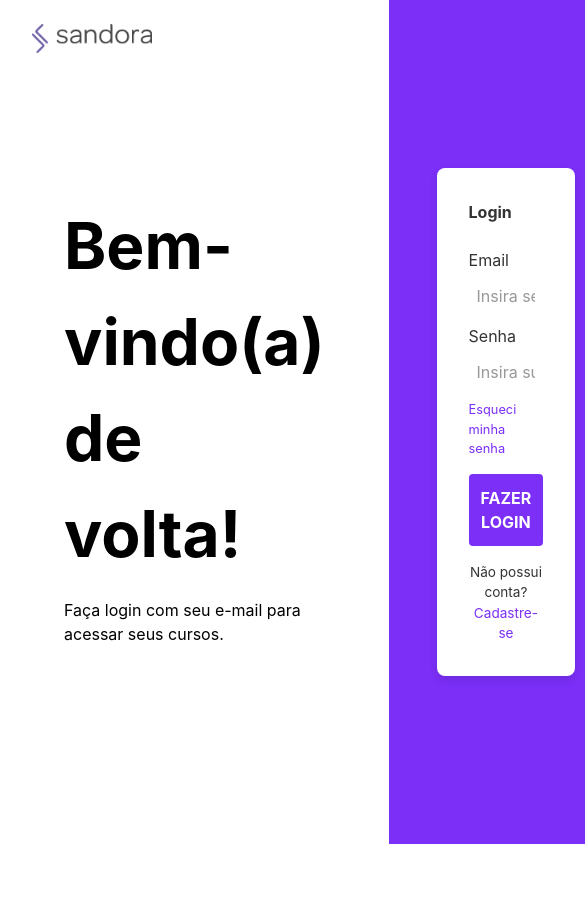
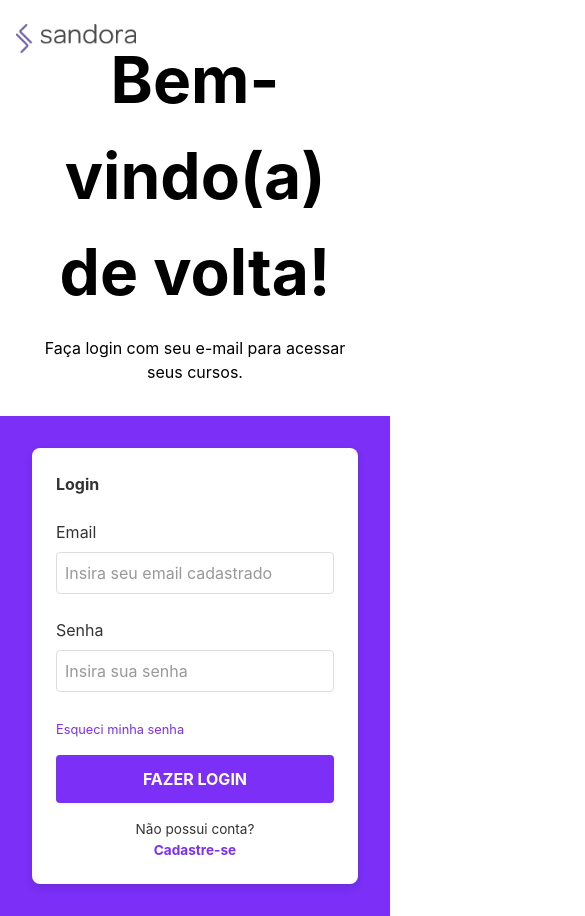
Before and after one commit to rayquezia03/login-app, a Next.js app: page /login in a window 390 px wide. Shown: the top 916 px of the page, 585 px wide, since content can reach past the window. Before the commit the page ends 844 px from the top, so only its background shows below. Built offline with nearby package versions, Linux system fonts and the light colour scheme.

Commit message:
adjs reponsiveness login

```diff
--- a/app/components/Login.tsx
+++ b/app/components/Login.tsx
@@ -4,6 +4,7 @@ import React from "react";
 import { useRouter } from "next/navigation";
 import { useForm } from "react-hook-form";
 import Image from "next/image";
+import "./login.css";
 
 interface LoginData {
   email: string;
@@ -24,33 +25,17 @@ export default function Login() {
   };
 
   return (
-    <div style={{ display: "flex", minHeight: "100vh", position: "relative" }}>
+    <div className="login-container">
       {/* LOGO */}
       <Image
         src="/logo_sandora.png"
         alt="Logo Sandora"
         width={120}
         height={40}
-        style={{
-          position: "absolute",
-          top: "1.5rem",
-          left: "2rem",
-          zIndex: 10,
-        }}
+        className="logo"
       />
       {/* Lado esquerdo */}
-      <div
-        style={{
-          flex: 1,
-          backgroundColor: "white",
-          padding: "4rem",
-          display: "flex",
-          flexDirection: "column",
-          justifyContent: "center",
-          gap: "1rem",
-          fontFamily: "'Inter', sans-serif",
-        }}
-      >
+      <div className="left-side">
         <h2 style={{ color: 'black', fontWeight: "bold", fontSize: "4rem" }}>
           Bem-vindo(a) de volta!
         </h2>
@@ -58,31 +43,8 @@ export default function Login() {
       </div>
 
       {/* Lado direito */}
-      <div
-        style={{
-          flex: 1,
-          backgroundColor: "#7B2FF7",
-          color: "white",
-          padding: "3rem",
-          display: "flex",
-          justifyContent: "center",
-          alignItems: "center",
-          fontFamily: "'Inter', sans-serif",
-        }}
-      >
-        <form
-          onSubmit={handleSubmit(onSubmit)}
-          style={{
-            backgroundColor: "white",
-            borderRadius: "8px",
-            padding: "2rem",
-            color: "#333",
-            width: "100%",
-            maxWidth: "400px",
-            boxShadow: "0 4px 8px rgb(0 0 0 / 0.1)",
-          }}
-          noValidate
-        >
+      <div className="right-side">
+        <form onSubmit={handleSubmit(onSubmit)} noValidate>
           <h3 style={{ marginBottom: "1.5rem", fontWeight: "bold" }}>Login</h3>
 
           <label>
@@ -93,7 +55,7 @@ export default function Login() {
               {...register("email", { required: "Email é obrigatório" })}
               style={{ width: "100%", padding: "0.5rem", marginTop: "0.25rem", marginBottom: "0.5rem" }}
             />
-            <p style={{ color: "red", fontSize: "0.8rem" }}>{errors.email?.message}</p>
+            {errors.email && <p className="error" style={{ color: "red", fontSize: "0.8rem" }}>{errors.email.message}</p>}
           </label>
 
           <label>
@@ -104,7 +66,7 @@ export default function Login() {
               {...register("senha", { required: "Senha é obrigatória" })}
               style={{ width: "100%", padding: "0.5rem", marginTop: "0.25rem", marginBottom: "0.5rem" }}
             />
-            <p style={{ color: "red", fontSize: "0.8rem" }}>{errors.senha?.message}</p>
+            {errors.senha && <p className="error" style={{ color: "red", fontSize: "0.8rem" }}>{errors.senha.message}</p>}
           </label>
 
           <a
--- /dev/null
+++ b/app/components/login.css
@@ -0,0 +1,139 @@
+.login-container {
+  display: flex;
+  min-height: 100vh;
+  position: relative;
+}
+
+.logo {
+  position: absolute;
+  top: 1.5rem;
+  left: 2rem;
+  z-index: 10;
+}
+
+.left-side {
+  flex: 1;
+  background-color: white;
+  padding: 4rem;
+  display: flex;
+  flex-direction: column;
+  justify-content: center;
+  gap: 1rem;
+  font-family: 'Inter', sans-serif;
+}
+
+.left-side h2 {
+  color: black;
+  font-weight: bold;
+  font-size: 4rem;
+  margin: 0;
+}
+
+.left-side p {
+  color: black;
+  font-size: 1rem;
+  margin: 0;
+}
+
+.right-side {
+  flex: 1;
+  background-color: #7B2FF7;
+  color: white;
+  padding: 3rem;
+  display: flex;
+  justify-content: center;
+  align-items: center;
+  font-family: 'Inter', sans-serif;
+}
+
+.right-side form {
+  background-color: white;
+  border-radius: 8px;
+  padding: 2rem;
+  color: #333;
+  width: 100%;
+  max-width: 400px;
+  box-shadow: 0 4px 8px rgb(0 0 0 / 0.1);
+}
+
+.right-side form h3 {
+  margin-bottom: 1.5rem;
+  font-weight: bold;
+  margin: 0;
+}
+
+.right-side form label {
+  display: flex;
+  flex-direction: column;
+  gap: 0.25rem;
+  margin-bottom: 1rem;
+}
+
+.right-side form input {
+  width: 100%;
+  padding: 0.5rem;
+  border: 1px solid #ddd;
+  border-radius: 4px;
+  font-size: 1rem;
+}
+
+.right-side form button {
+  width: 100%;
+  padding: 0.75rem;
+  background-color: #7B2FF7;
+  color: white;
+  border: none;
+  border-radius: 4px;
+  cursor: pointer;
+  font-weight: bold;
+  transition: background-color 0.2s;
+}
+
+.right-side form button:hover {
+  background-color: #6626e0;
+}
+
+.right-side form .error {
+  color: red;
+  font-size: 0.8rem;
+  margin: 0;
+}
+
+/* Mobile Responsividade */
+@media (max-width: 768px) {
+  .login-container {
+    flex-direction: column;
+  }
+
+  .left-side {
+    padding: 2rem;
+    text-align: center;
+  }
+
+  .left-side h2 {
+    font-size: 2.5rem;
+  }
+
+  .right-side {
+    padding: 2rem;
+  }
+
+  .right-side form {
+    padding: 1.5rem;
+  }
+
+  .logo {
+    left: 1rem;
+  }
+}
+
+/* Responsividade para tablets */
+@media (min-width: 769px) and (max-width: 1024px) {
+  .left-side h2 {
+    font-size: 3rem;
+  }
+
+  .right-side form {
+    max-width: 350px;
+  }
+}
```
